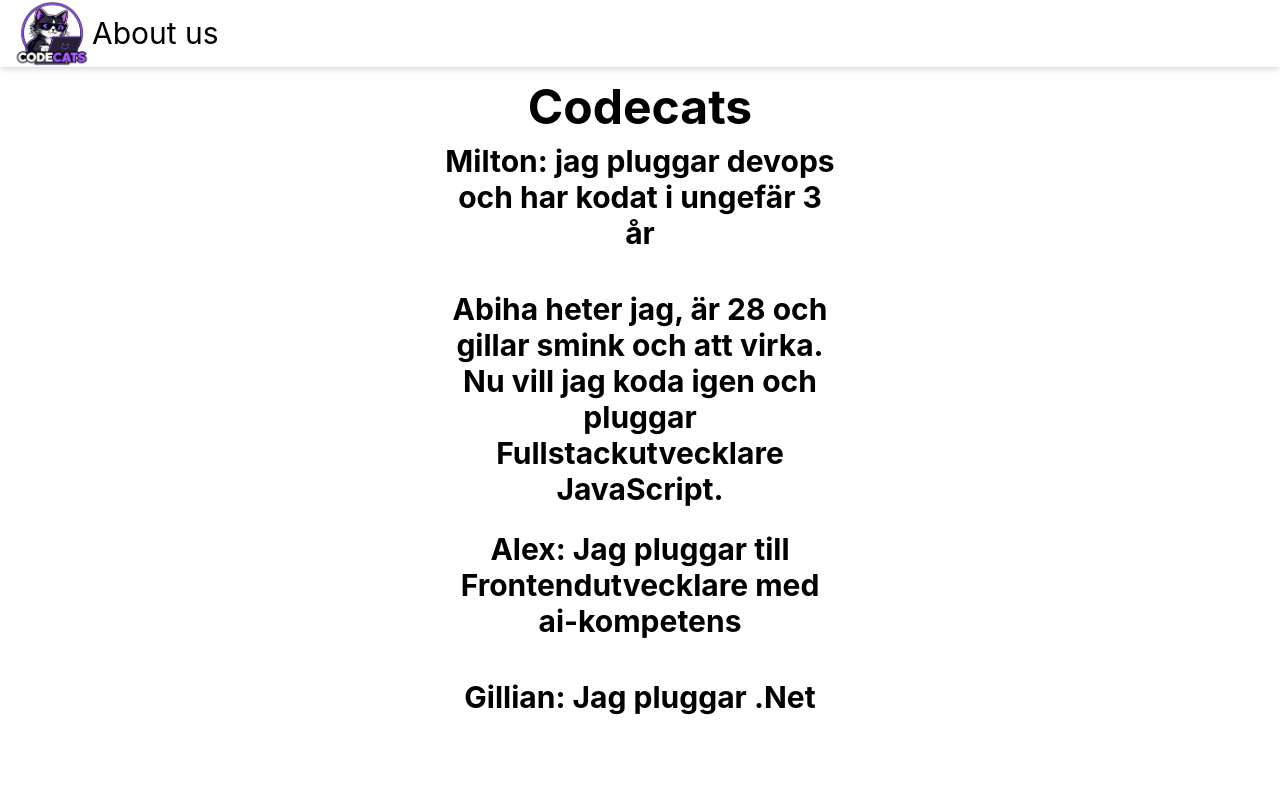
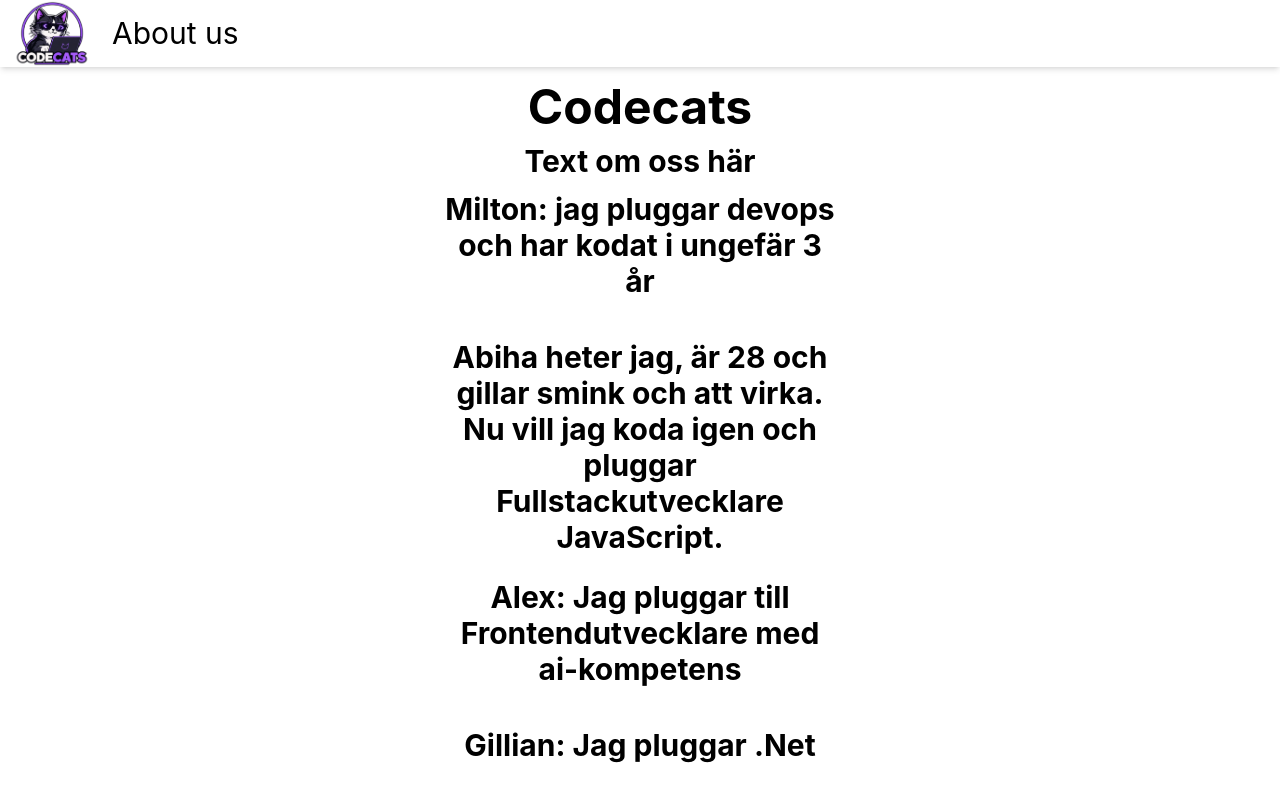
Before and after one commit to mr-milt/chashack, a React (Vite) app: page /AboutUs in a window 1280 px wide. Built offline with nearby package versions, Linux system fonts and the light colour scheme.

Commit message:
abbout update

```diff
--- a/src/pages/About.jsx
+++ b/src/pages/About.jsx
@@ -6,6 +6,10 @@ export default function About() {
 
       <div className="text-5xl text-center font-bold my-3">
         Codecats
+      </div>
+
+      <div className="text-3xl text-center font-bold my-3">
+        Text om oss här
       </div>
 
       <div className="flex flex-col items-center gap-10">
--- a/src/pages/NavBar.jsx
+++ b/src/pages/NavBar.jsx
@@ -5,12 +5,12 @@ import { Link } from "react-router-dom";
 
 export default function NavBar() {
   return (
-    <div className="flex gap-3 shadow-md justify-end items-center text-center text-3xl">
-      <div className="flex flex-1 items-center text-center mx-3">
+    <div className="flex shadow-md justify-end items-center text-center text-3xl">
+      <div className="flex flex-1 gap-5 items-center text-center mx-3">
         <div>
           <Link to={'/'}>
             <img
-              className="w-20 items-center text-center"
+              className="w-20 items-center text-center hover:cursor-pointer"
               src={codecats}
               alt="Code Cats logo"
             />
@@ -25,7 +25,7 @@ export default function NavBar() {
         </div>
       </div>
 
-      <div className="flex flex-1 items-center text-center mx-3">
+      <div className="flex flex-1 gap-5 items-center text-center mx-3">
         <div></div>
       </div>
     </div>
```
